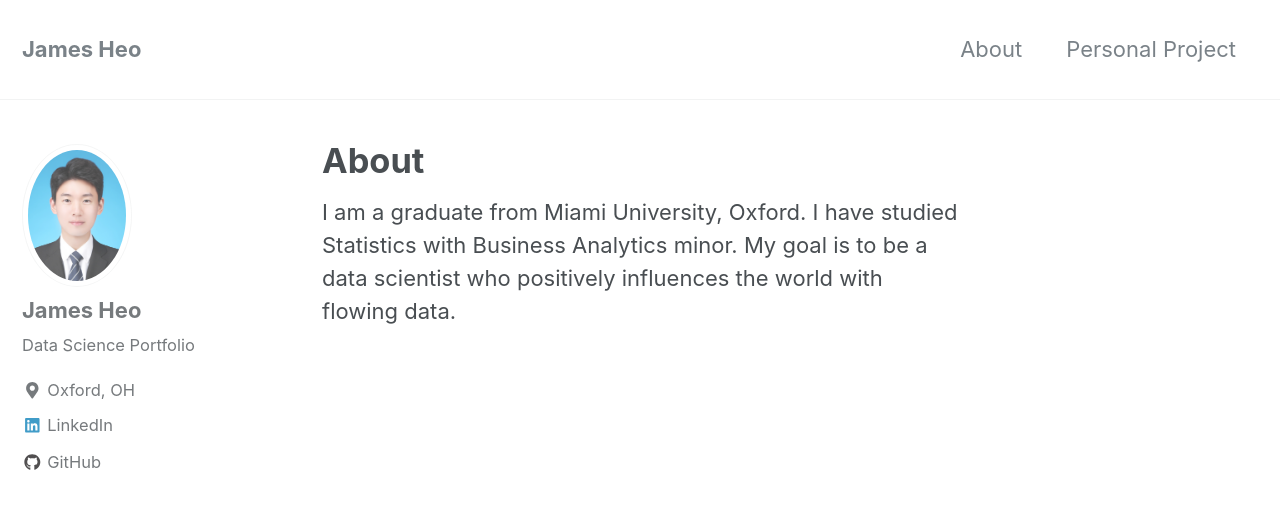
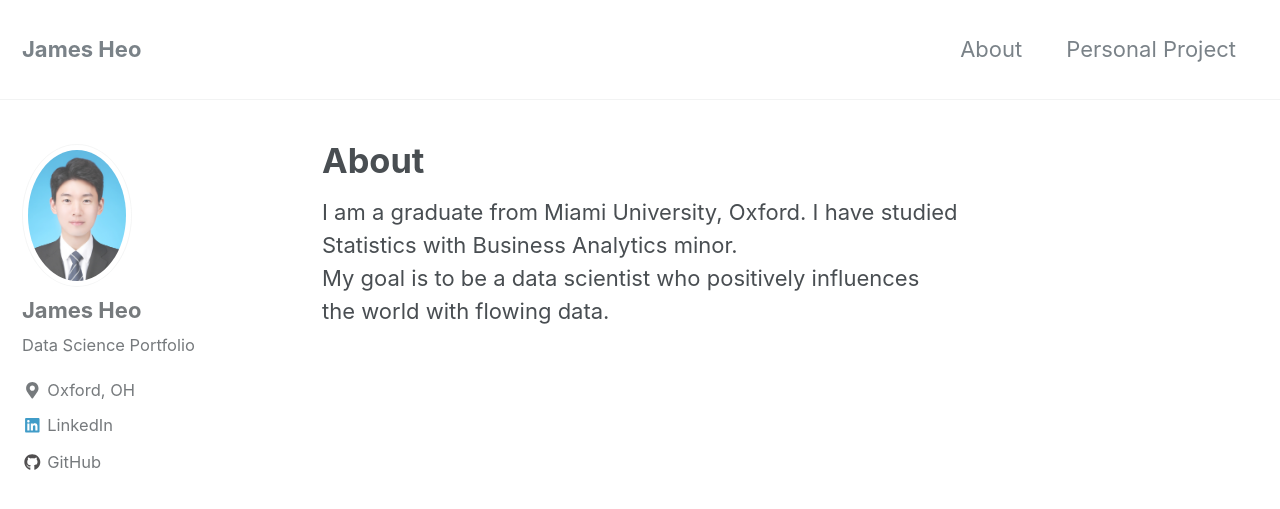
Before and after one commit to JamesHeo/heojstats.github.io, a Jekyll site: the page built from _pages/about.md, in a window 1280 px wide and 900 px high. Shown: the top 509 px of the window. Built offline with Jekyll 4.4.1, drawn with Linux system fonts in a browser that asks for light colours; nearby versions of some CDN libraries.

Commit message:
Changed the bio

```diff
--- a/_pages/about.md
+++ b/_pages/about.md
@@ -4,4 +4,6 @@ permalink: /about/
 #header:
 #  image: "/images/shidlerhall.jpg"
 ---
-I am a graduate from Miami University, Oxford. I have studied Statistics with Business Analytics minor. My goal is to be a data scientist who positively influences the world with flowing data.
+I am a graduate from Miami University, Oxford. I have studied Statistics with Business Analytics minor.
+<br>
+My goal is to be a data scientist who positively influences the world with flowing data.
```
Also changed, not shown: images/about.jpg (added), images/download.jpg (added), images/socialShareImage.img.png (added).
